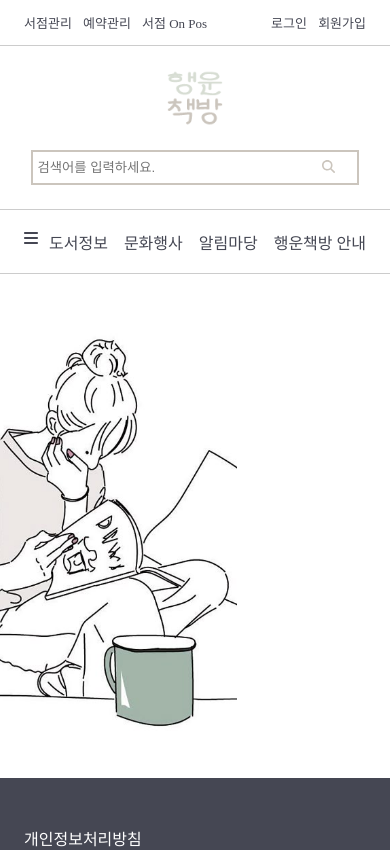
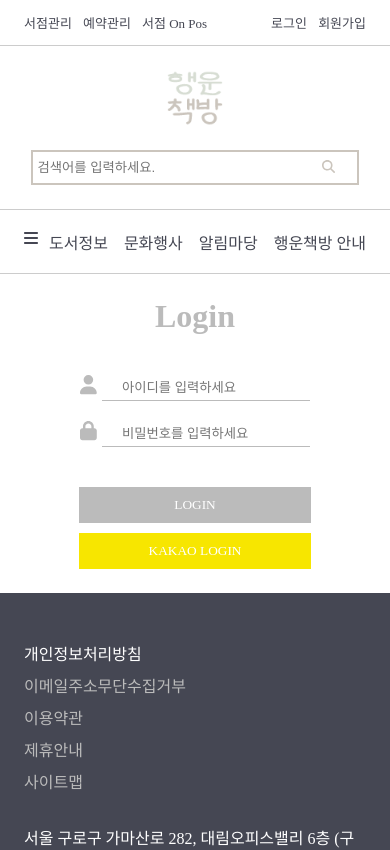
Before and after one commit to ssojeongg/bookstore, a React (Vite) app: page /bookstore/Login in a window 390 px wide. Shown: the top 850 px of the page. Built offline with nearby package versions, Linux system fonts and the light colour scheme; a web font is replaced by a local one.

Commit message:
Login.jsx SignIn.jsx responsive

```diff
--- /dev/null
+++ b/src/assets/reponsive/Res_Login.css
@@ -0,0 +1,17 @@
+@media(max-width:767px) {
+  .Login {
+    width: 100vw;
+  }
+  .Login > .inner {
+    padding: 1.5rem;
+  }
+  .Login .login_left {
+    display: none;
+  }
+  .Login .login_right h2{
+    font-size: 2rem;
+  }
+  .Login .login_right > .form input {
+    width: 10.5rem;
+  }
+}
--- /dev/null
+++ b/src/assets/reponsive/Res_SignIn.css
@@ -0,0 +1,17 @@
+@media(max-width:767px) {
+  .SignIn {
+    width: 100vw;
+  }
+  .SignIn > .inner {
+    padding: 1.5rem;
+  }
+  .SignIn .SignIn_left {
+    display: none;
+  }
+  .SignIn .SignIn_right h2{
+    font-size: 2rem;
+  }
+  .SignIn .SignIn_right > .form input {
+    width: 10.5rem;
+  }
+}
--- a/src/pages/Login.jsx
+++ b/src/pages/Login.jsx
@@ -1,6 +1,7 @@
 import { FontAwesomeIcon } from '@fortawesome/react-fontawesome'
 import { faUser, faLock } from '@fortawesome/free-solid-svg-icons'
 import '../assets/css/Login.css'
+import '../assets/reponsive/Res_Login.css'
 import login from "../assets/img/login1.jpg"
 const Login = () => {
   return (
--- a/src/pages/SignIn.jsx
+++ b/src/pages/SignIn.jsx
@@ -1,6 +1,7 @@
 import { FontAwesomeIcon } from '@fortawesome/react-fontawesome'
 import { faUser, faLock } from '@fortawesome/free-solid-svg-icons'
 import '../assets/css/SignIn.css'
+import '../assets/reponsive/Res_SignIn.css'
 import SignIn from "../assets/img/signup1.jpg"
 const Login = () => {
   return (
```
